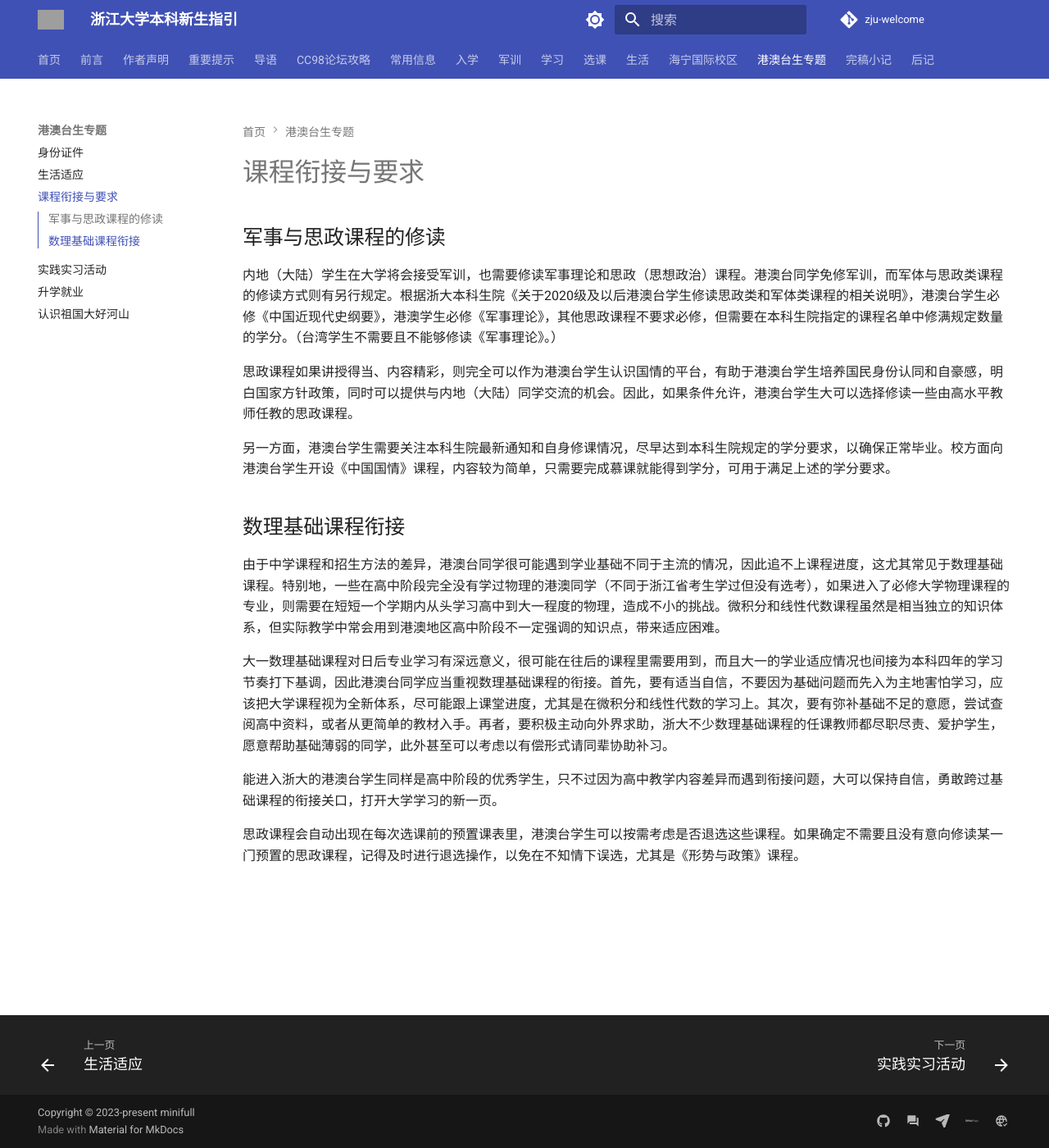
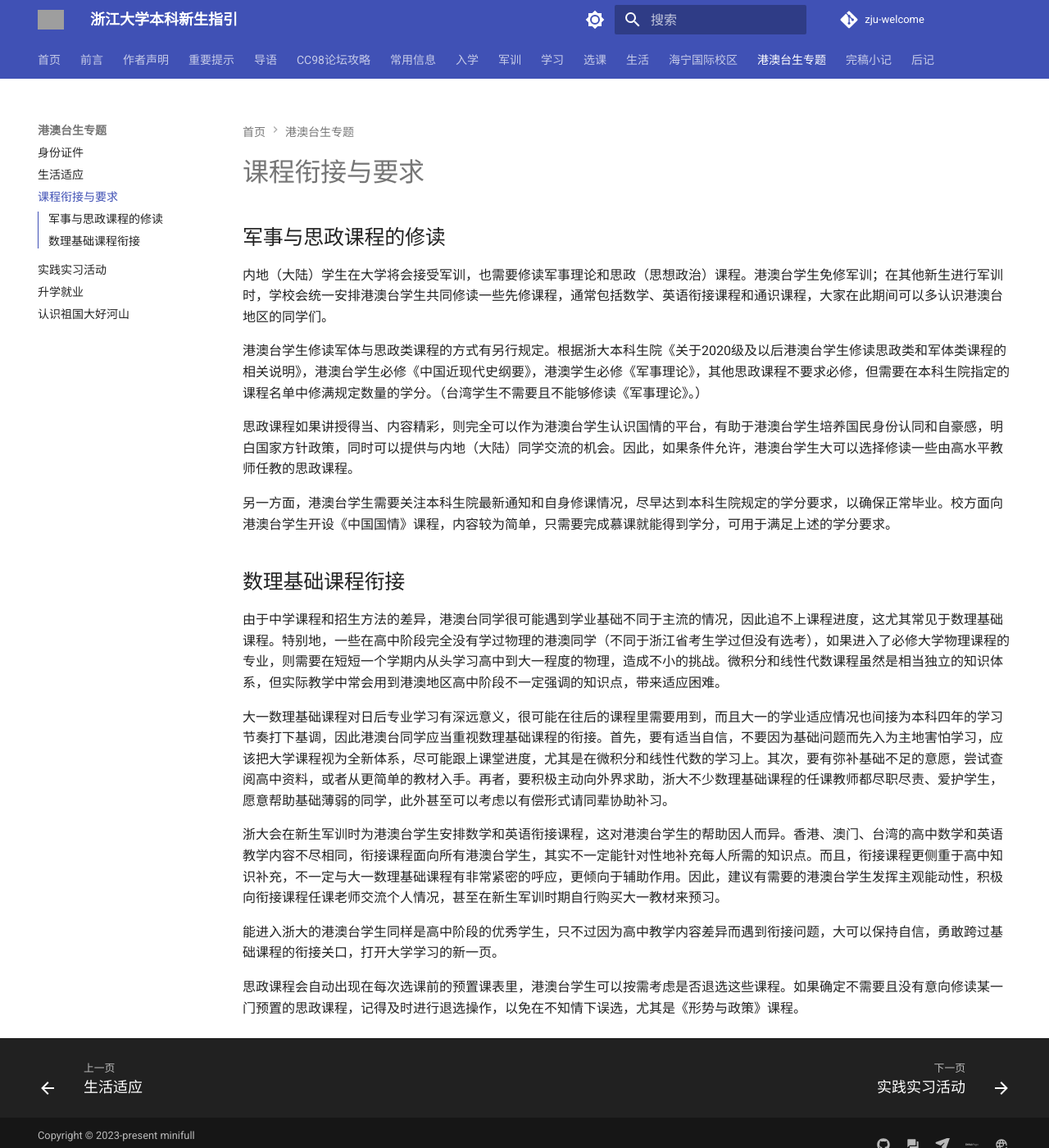
Before and after one commit to mini-full/zju-welcome, an MkDocs documentation site: the page built from docs/HK_Macao_Taiwan/specialcourses.md, in a window 1280 px wide and 1400 px high. Shown: the whole window at 82% size. Built offline with MkDocs 1.6.1 and Material for MkDocs 9.7.7, drawn with Linux system fonts in a browser that asks for light colours; comment, search, counter and statistics services are not loaded; grey boxes are pictures that could not be loaded.

Commit message:
sync with hkmctw version 4

```diff
--- a/docs/HK_Macao_Taiwan/specialcourses.md
+++ b/docs/HK_Macao_Taiwan/specialcourses.md
@@ -2,7 +2,9 @@
 
 ## 军事与思政课程的修读
 
-内地（大陆）学生在大学将会接受军训，也需要修读军事理论和思政（思想政治）课程。港澳台同学免修军训，而军体与思政类课程的修读方式则有另行规定。根据浙大本科生院《关于2020级及以后港澳台学生修读思政类和军体类课程的相关说明》，港澳台学生必修《中国近现代史纲要》，港澳学生必修《军事理论》，其他思政课程不要求必修，但需要在本科生院指定的课程名单中修满规定数量的学分。（台湾学生不需要且不能够修读《军事理论》。）
+内地（大陆）学生在大学将会接受军训，也需要修读军事理论和思政（思想政治）课程。港澳台学生免修军训；在其他新生进行军训时，学校会统一安排港澳台学生共同修读一些先修课程，通常包括数学、英语衔接课程和通识课程，大家在此期间可以多认识港澳台地区的同学们。
+
+港澳台学生修读军体与思政类课程的方式有另行规定。根据浙大本科生院《关于2020级及以后港澳台学生修读思政类和军体类课程的相关说明》，港澳台学生必修《中国近现代史纲要》，港澳学生必修《军事理论》，其他思政课程不要求必修，但需要在本科生院指定的课程名单中修满规定数量的学分。（台湾学生不需要且不能够修读《军事理论》。）
 
 思政课程如果讲授得当、内容精彩，则完全可以作为港澳台学生认识国情的平台，有助于港澳台学生培养国民身份认同和自豪感，明白国家方针政策，同时可以提供与内地（大陆）同学交流的机会。因此，如果条件允许，港澳台学生大可以选择修读一些由高水平教师任教的思政课程。
 
@@ -14,6 +16,8 @@
 
 大一数理基础课程对日后专业学习有深远意义，很可能在往后的课程里需要用到，而且大一的学业适应情况也间接为本科四年的学习节奏打下基调，因此港澳台同学应当重视数理基础课程的衔接。首先，要有适当自信，不要因为基础问题而先入为主地害怕学习，应该把大学课程视为全新体系，尽可能跟上课堂进度，尤其是在微积分和线性代数的学习上。其次，要有弥补基础不足的意愿，尝试查阅高中资料，或者从更简单的教材入手。再者，要积极主动向外界求助，浙大不少数理基础课程的任课教师都尽职尽责、爱护学生，愿意帮助基础薄弱的同学，此外甚至可以考虑以有偿形式请同辈协助补习。
 
+浙大会在新生军训时为港澳台学生安排数学和英语衔接课程，这对港澳台学生的帮助因人而异。香港、澳门、台湾的高中数学和英语教学内容不尽相同，衔接课程面向所有港澳台学生，其实不一定能针对性地补充每人所需的知识点。而且，衔接课程更侧重于高中知识补充，不一定与大一数理基础课程有非常紧密的呼应，更倾向于辅助作用。因此，建议有需要的港澳台学生发挥主观能动性，积极向衔接课程任课老师交流个人情况，甚至在新生军训时期自行购买大一教材来预习。
+
 能进入浙大的港澳台学生同样是高中阶段的优秀学生，只不过因为高中教学内容差异而遇到衔接问题，大可以保持自信，勇敢跨过基础课程的衔接关口，打开大学学习的新一页。
 
 思政课程会自动出现在每次选课前的预置课表里，港澳台学生可以按需考虑是否退选这些课程。如果确定不需要且没有意向修读某一门预置的思政课程，记得及时进行退选操作，以免在不知情下误选，尤其是《形势与政策》课程。
```
Also changed, not shown: docs/HK_Macao_Taiwan/practice.md (+3 -1 lines), docs/HK_Macao_Taiwan/traveling.md (+1 -1 lines).
